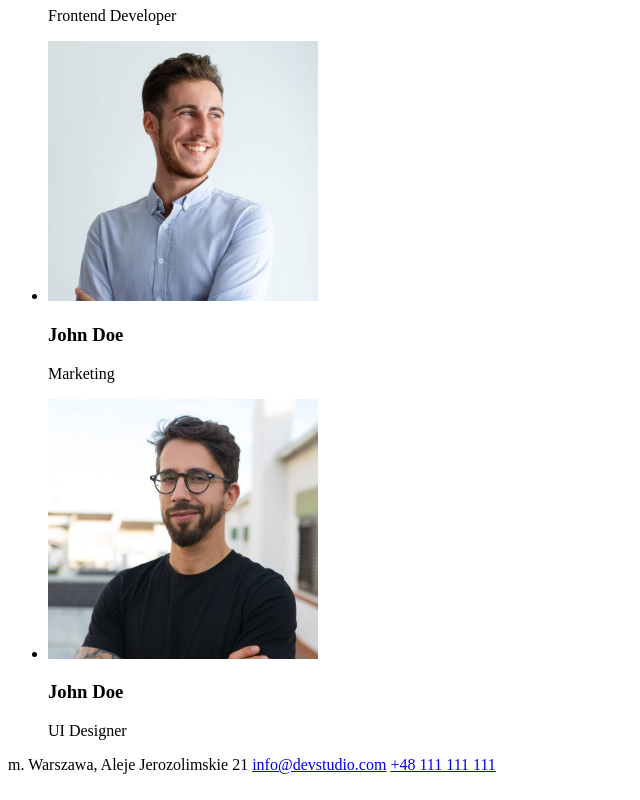
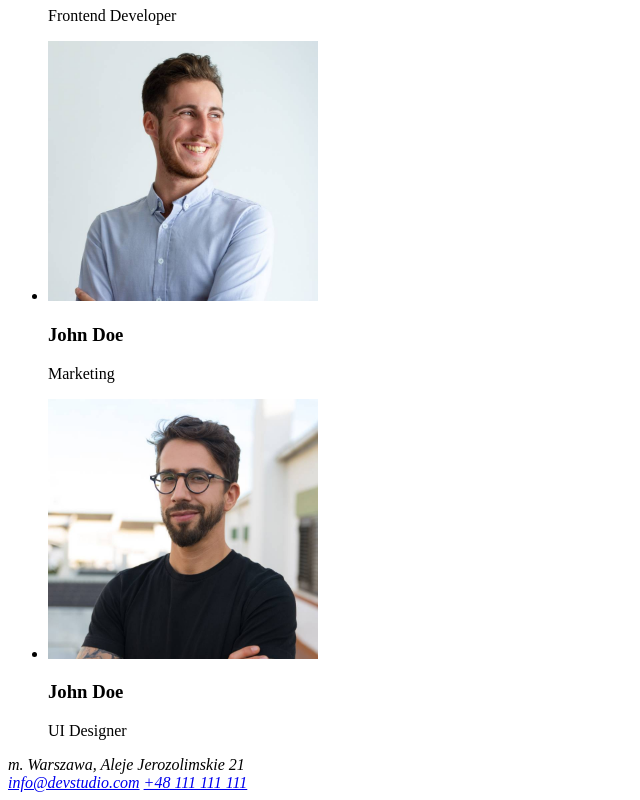
Before and after one commit to michalbartkowsk/GOIT-MARKUP-HW-08, a plain HTML site: page index.html in a window 1280 px wide. Shown: the part 2373-3173 px from the top of the page, without its empty margins (0-640 px from the left). Drawn offline with Linux system fonts and the light colour scheme.

Commit message:
Update index.html

```diff
--- a/index.html
+++ b/index.html
@@ -101,9 +101,11 @@
       </section>
     </main>
     <footer>
-      <span> m. Warszawa, Aleje Jerozolimskie 21 </span>
-      <a href="mailto:info@devstudio.com">info@devstudio.com</a>
-      <a href="tel:+48111111111">+48 111 111 111</a>
+      <address>
+        m. Warszawa, Aleje Jerozolimskie 21 <br />
+        <a href="mailto:info@devstudio.com">info@devstudio.com</a>
+        <a href="tel:+48111111111">+48 111 111 111</a>
+      </address>
     </footer>
   </body>
 </html>
```
